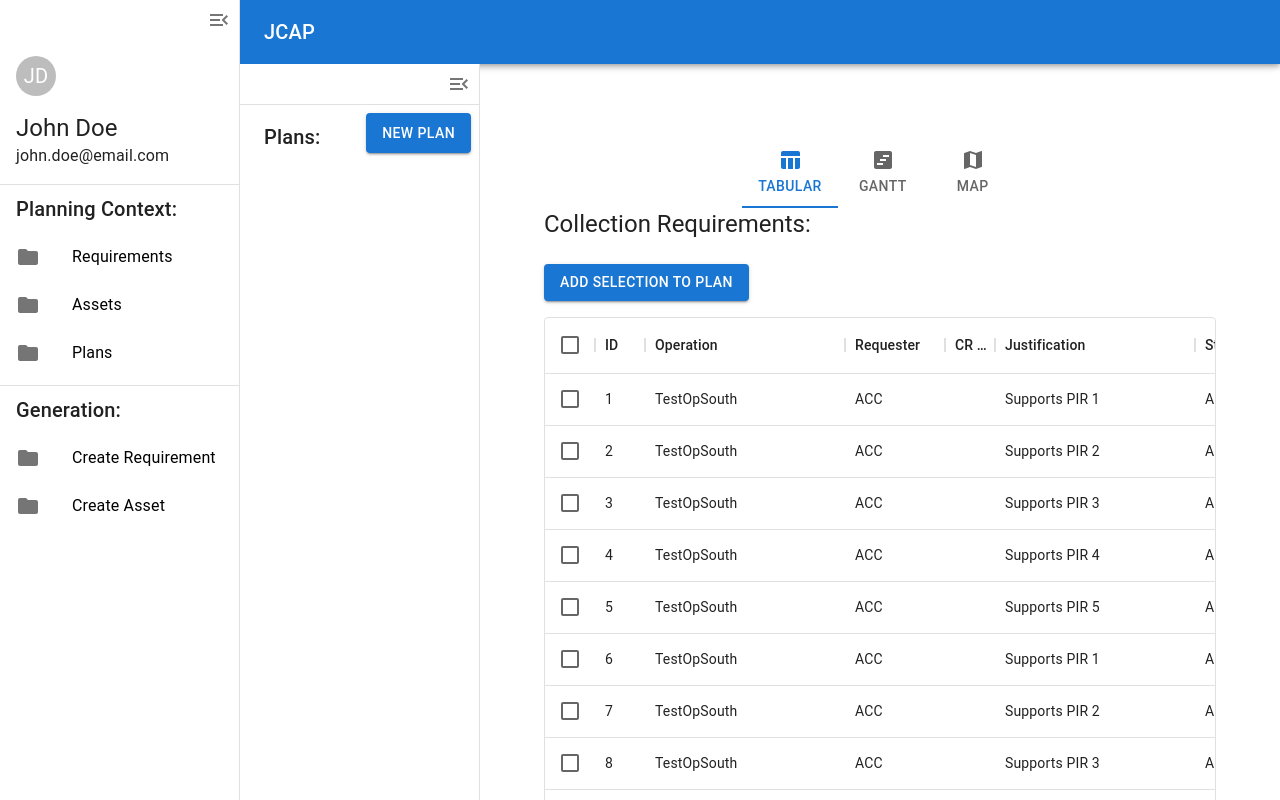
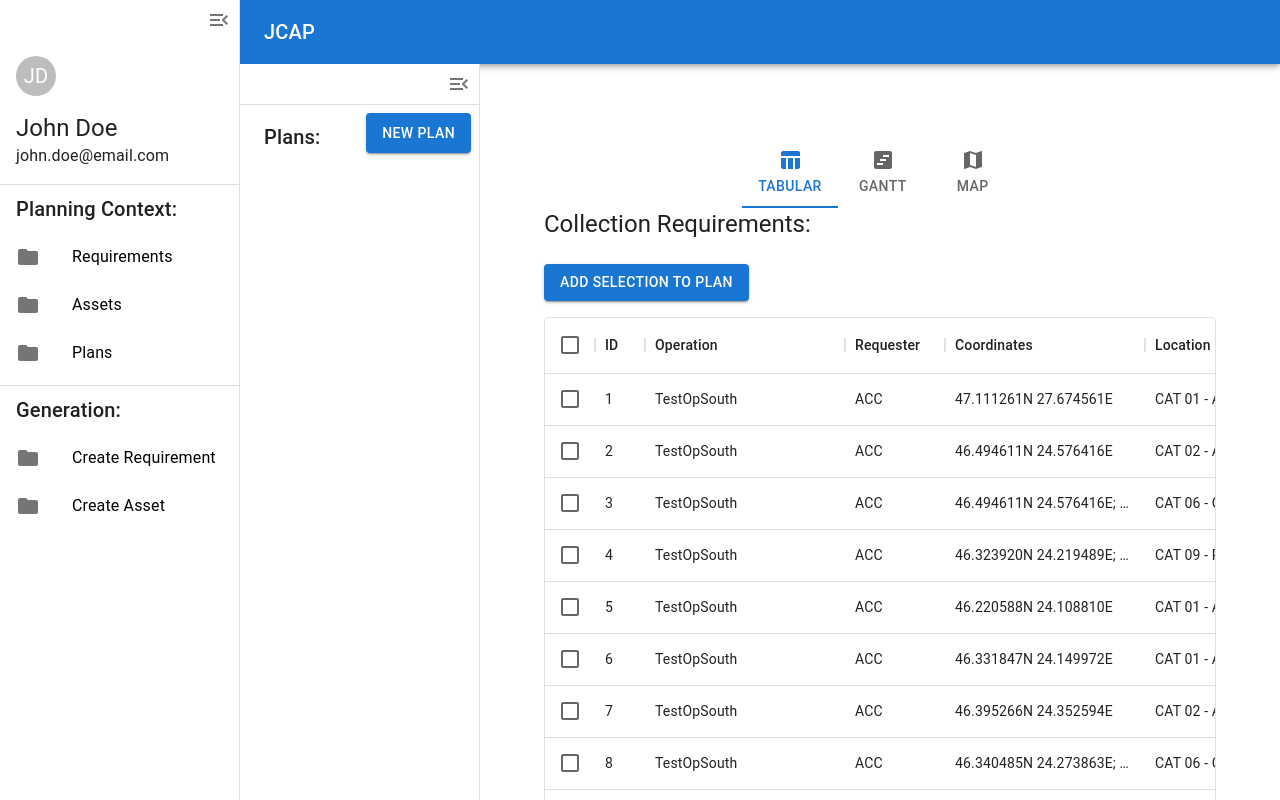
Before and after one commit to oaparfene/jeap-client, a Next.js app: page /requirements in a window 1280 px wide. Shown: the top 800 px of the page. Built offline with nearby package versions, Linux system fonts and the light colour scheme.

Commit message:
post-5G planning

```diff
--- a/package.json
+++ b/package.json
@@ -27,7 +27,8 @@
     "react-google-charts": "^4.0.0",
     "react-leaflet": "^4.2.1",
     "typescript": "4.9.5",
-    "uuidv4": "^6.2.13"
+    "uuidv4": "^6.2.13",
+    "xml2js": "^0.6.2"
   },
   "devDependencies": {
     "@types/leaflet": "^1.9.3",
--- /dev/null
+++ b/src/5gConstants.ts
@@ -0,0 +1,74 @@
+import { Asset } from "./hooks/usePlan";
+
+export const EventAssets: Asset[] = [
+    {
+        ID: 1,
+        UniquePlatformID: "F-35",
+        Description: "F-35 Lightning II",
+        AvailableFrom: new Date(23, 10, 2023),
+        Sensor: "EO, IR, SAR",
+        Unit: "1st Recon Unit",
+        Location: "61.042497N 28.1418E",
+        Capacity: "24"
+    },
+    {
+        ID: 2,
+        UniquePlatformID: "RQ-9",
+        Description: "RQ-9 Reaper",
+        AvailableFrom: new Date(23, 10, 2023),
+        Sensor: "EO, IR",
+        Unit: "1st Recon Unit",
+        Location: "61.042497N 28.1418E",
+        Capacity: "24"
+    },
+    {
+        ID: 3,
+        UniquePlatformID: "Tornado ECR",
+        Description: "Tornado ECR (Electronic Combat/Reconnaissance)",
+        AvailableFrom: new Date(23, 10, 2023),
+        Sensor: "EO, IR",
+        Unit: "1st Recon Unit",
+        Location: "61.042497N 28.1418E",
+        Capacity: "24"
+    },
+    {
+        ID: 4,
+        UniquePlatformID: "RQ-4A",
+        Description: "RQ-4A Global Hawk",
+        AvailableFrom: new Date(23, 10, 2023),
+        Sensor: "EO, IR, SAR, GMTI",
+        Unit: "1st Recon Unit",
+        Location: "61.042497N 28.1418E",
+        Capacity: "24"
+    },
+    {
+        ID: 5,
+        UniquePlatformID: "RQ-4D",
+        Description: "RQ-4D Global Hawk",
+        AvailableFrom: new Date(23, 10, 2023),
+        Sensor: "EO, IR, SAR",
+        Unit: "1st Recon Unit",
+        Location: "61.042497N 28.1418E",
+        Capacity: "24"
+    },
+    {
+        ID: 6,
+        UniquePlatformID: "MQ-1B",
+        Description: "MQ-1B Predator",
+        AvailableFrom: new Date(23, 10, 2023),
+        Sensor: "EO, IR, SAR",
+        Unit: "1st Recon Unit",
+        Location: "61.042497N 28.1418E",
+        Capacity: "24"
+    },
+    {
+        ID: 7,
+        UniquePlatformID: "Lanza LTR 35",
+        Description: "Lanza LTR 35 (Light Tactical Radar)",
+        AvailableFrom: new Date(23, 10, 2023),
+        Sensor: "EW",
+        Unit: "1st Recon Unit",
+        Location: "61.042497N 28.1418E",
+        Capacity: "24"
+    },
+]
--- a/src/app/(planning_context)/requirements/page.tsx
+++ b/src/app/(planning_context)/requirements/page.tsx
@@ -28,51 +28,51 @@ const columns: GridColDef[] = [
         headerName: 'Requester',
         width: 100,
     },
-    {
-        field: 'CR_Rank',
-        headerName: 'CR Rank',
-        width: 20,
-    },
-    {
-        field: 'Justification',
-        headerName: 'Justification',
-        width: 200,
-    },
-    {
-        field: 'Status',
-        headerName: 'Status',
-        width: 120,
-    },
-    {
-        field: 'Location',
-        headerName: 'Location',
-        width: 200,
-    },
-    {
-        field: 'Shape',
-        headerName: 'Shape',
-        width: 100,
-    },
-    {
-        field: 'Location_Type',
-        headerName: 'Location Type',
-        width: 150,
-    },
+    // {
+    //     field: 'CR_Rank',
+    //     headerName: 'CR Rank',
+    //     width: 20,
+    // },
+    // {
+    //     field: 'Justification',
+    //     headerName: 'Justification',
+    //     width: 200,
+    // },
+    // {
+    //     field: 'Status',
+    //     headerName: 'Status',
+    //     width: 120,
+    // },
+    // {
+    //     field: 'Location',
+    //     headerName: 'Location',
+    //     width: 200,
+    // },
+    // {
+    //     field: 'Shape',
+    //     headerName: 'Shape',
+    //     width: 100,
+    // },
+    // {
+    //     field: 'Location_Type',
+    //     headerName: 'Location Type',
+    //     width: 150,
+    // },
     {
         field: 'Coordinates',
         headerName: 'Coordinates',
         width: 200,
     },
-    {
-        field: 'Circle_Radius',
-        headerName: 'Circle Radius',
-        width: 100,
-    },
-    {
-        field: 'Target_ID',
-        headerName: 'Target ID',
-        width: 150,
-    },
+    // {
+    //     field: 'Circle_Radius',
+    //     headerName: 'Circle Radius',
+    //     width: 100,
+    // },
+    // {
+    //     field: 'Target_ID',
+    //     headerName: 'Target ID',
+    //     width: 150,
+    // },
     {
         field: 'Location_Category',
         headerName: 'Location Category',
@@ -103,16 +103,16 @@ const columns: GridColDef[] = [
         headerName: 'Recurrance',
         width: 100,
     },
-    {
-        field: 'ISR_Role',
-        headerName: 'ISR Role',
-        width: 100,
-    },
-    {
-        field: 'Sensor_Visibility',
-        headerName: 'Sensor Visibility',
-        width: 100,
-    },
+    // {
+    //     field: 'ISR_Role',
+    //     headerName: 'ISR Role',
+    //     width: 100,
+    // },
+    // {
+    //     field: 'Sensor_Visibility',
+    //     headerName: 'Sensor Visibility',
+    //     width: 100,
+    // },
     {
         field: 'Required_Information',
         headerName: 'Required Information',
@@ -143,31 +143,31 @@ const columns: GridColDef[] = [
         headerName: 'Required Product',
         width: 200,
     },
-    {
-        field: 'RP_Remarks',
-        headerName: 'RP Remarks',
-        width: 200,
-    },
-    {
-        field: 'RP_Report_Frequency',
-        headerName: 'RP Report Frequency',
-        width: 200,
-    },
+    // {
+    //     field: 'RP_Remarks',
+    //     headerName: 'RP Remarks',
+    //     width: 200,
+    // },
+    // {
+    //     field: 'RP_Report_Frequency',
+    //     headerName: 'RP Report Frequency',
+    //     width: 200,
+    // },
     {
         field: 'LTIOV',
         headerName: 'LTIOV',
         width: 200,
     },
-    {
-        field: 'Latest_Report_Time',
-        headerName: 'Latest Report Time',
-        width: 200,
-    },
-    {
-        field: 'Reporting_Instructions',
-        headerName: 'Reporting Instructions',
-        width: 200,
-    },
+    // {
+    //     field: 'Latest_Report_Time',
+    //     headerName: 'Latest Report Time',
+    //     width: 200,
+    // },
+    // {
+    //     field: 'Reporting_Instructions',
+    //     headerName: 'Reporting Instructions',
+    //     width: 200,
+    // },
 ];
 
 interface TabPanelProps {
--- a/src/app/createasset/page.tsx
+++ b/src/app/createasset/page.tsx
@@ -1,4 +1,5 @@
 "use client";
+import XMLUpload from "@/components/XMLUpload";
 import { generateDataFromORBAT } from "@/constants";
 import { useData } from "@/hooks/useData";
 import { Asset } from "@/hooks/usePlan";
--- a/src/hooks/useData.ts
+++ b/src/hooks/useData.ts
@@ -1,3 +1,4 @@
+import { EventAssets } from "@/5gConstants";
 import { crs, generateDataFromORBAT } from "@/constants";
 import { useEffect, useState } from "react";
 import { Asset, Requirement } from "./usePlan";
@@ -8,7 +9,8 @@ export const useData = () => {
     const [allAssets, setAllAssets] = useState<Asset[]>([]);
 
     useEffect(() => {
-        setAllAssets(generateDataFromORBAT()!)
+        //setAllAssets(generateDataFromORBAT()!)
+        setAllAssets(EventAssets)
         setAllRequirements(crs)
     }, [])
 
--- a/src/hooks/useMiniZinc.ts
+++ b/src/hooks/useMiniZinc.ts
@@ -159,7 +159,7 @@ export const useMiniZinc = () => {
             flightLocations.push(plan.assets[i].Location);
             for (var j = 0; j < location_len; j++) {
                 for (var k = 0; k < location_len; k++) {
-                    if (travel_array[asset_len*(j*location_len+k) + i] === '1') {
+                    if (travel_array[asset_len * (j * location_len + k) + i] === '1') {
                         flightLocations.push(_locationList[j]);
                     }
                 }
@@ -384,6 +384,9 @@ export const useMiniZinc = () => {
             console.log("data: ", data)
             const _allocation = MZNResult_to_AllocationObject(plan, data)
             setAllocation(_allocation)
+        }).catch((err) => {
+            console.log(err)
+            setLoading(false)
         })
     }
 
--- a/src/hooks/usePlan.ts
+++ b/src/hooks/usePlan.ts
@@ -38,35 +38,35 @@ export interface Requirement {
     ID: number,
     Operation: string,
     Requester: string,
-    CR_Rank: string,
-    Justification: string,
-    Status: string,
+    CR_Rank?: string,
+    Justification?: string,
+    Status?: string,
     Location: string,
     Shape?: string,
     Location_Type?: string,
     Coordinates: string,
     Circle_Radius?: number | null | string,
-    Target_ID: string,
-    Location_Category: string,
+    Target_ID?: string,
+    Location_Category?: string,
     Coll_Start_Date?: string,
     Coll_End_Date?: string,
     Coll_Start_Time: string,
     Coll_End_Time: string,
-    Recurrance: string,
+    Recurrance?: string,
     ISR_Role?: string,
-    Sensor_Visibility: string,
+    Sensor_Visibility?: string,
     Required_Information:
         string,
     Intel_Discipline: string,
     Exploitation_Requirement?: string,
-    ER_Remarks: string,
-    ER_Report_Frequency: string,
+    ER_Remarks?: string,
+    ER_Report_Frequency?: string,
     Required_Product: string,
-    RP_Remarks: string,
+    RP_Remarks?: string,
     RP_Report_Frequency?: string,
     LTIOV: string,
     Latest_Report_Time?: string,
-    Reporting_Instructions:
+    Reporting_Instructions?:
         string,
 }
 
```
Also changed, not shown: src/components/XMLUpload.tsx (added, +64 -0 lines), 1 other file (tests, documents, lock files or other folders).
